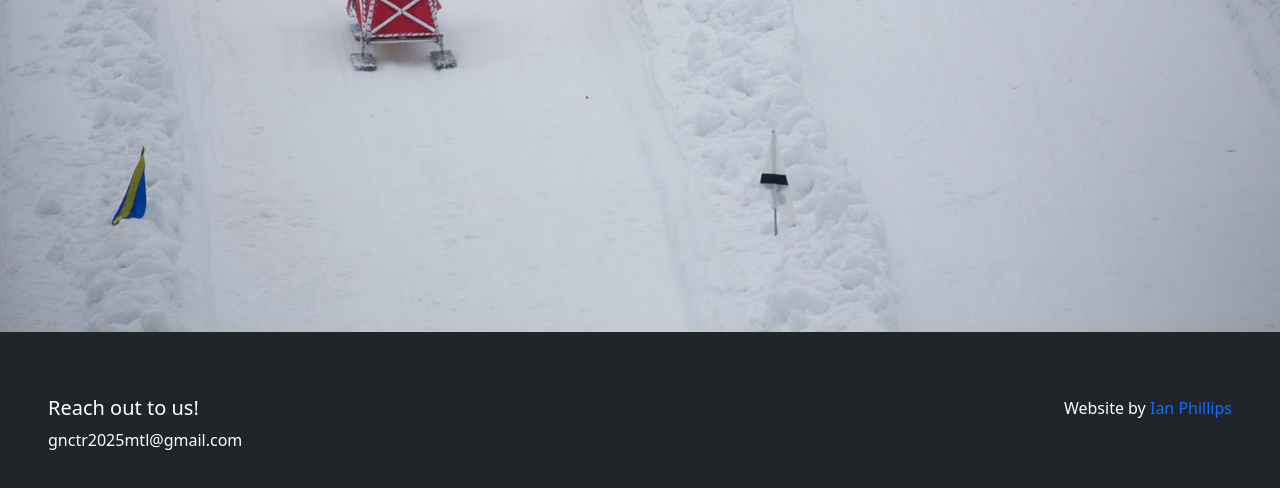
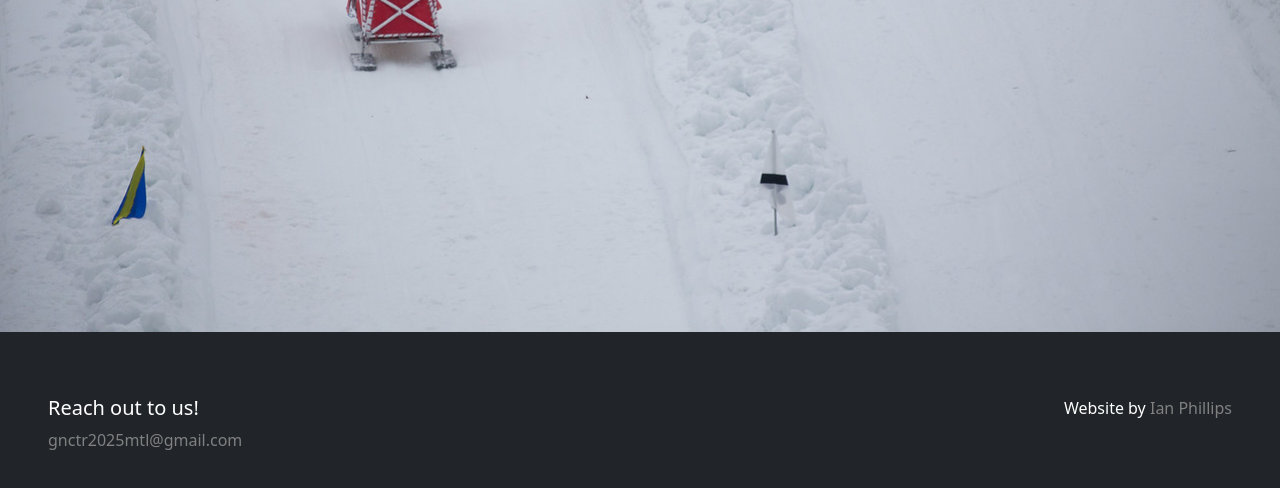
Before and after one commit to gnctr2025/gnctr2025.github.io, a plain HTML site: page index.html in a window 1280 px wide. Shown: the part 468-956 px from the top of the page. Drawn offline with nearby package versions, Linux system fonts and the light colour scheme.

Commit message:
beautify links

```diff
--- a/css/styles.css
+++ b/css/styles.css
@@ -25,6 +25,7 @@ html, body {
 
 .subtle-link {
     text-decoration: none;
+    color: grey
 }
 
 footer {
--- a/index.html
+++ b/index.html
@@ -25,7 +25,7 @@
         <div class="row">
             <div class="col-sm-6 ps-5">
                 <h5>Reach out to us!</h5>
-                <p>gnctr2025mtl@gmail.com</p>
+                <p class="subtle-link">gnctr2025mtl@gmail.com</p>
             </div>
             <div class="col-sm-6 pe-5 text-end">
                 <p>Website by <a class="subtle-link" href="https://github.com/IanjhPhillips">Ian Phillips</a></p>
```
